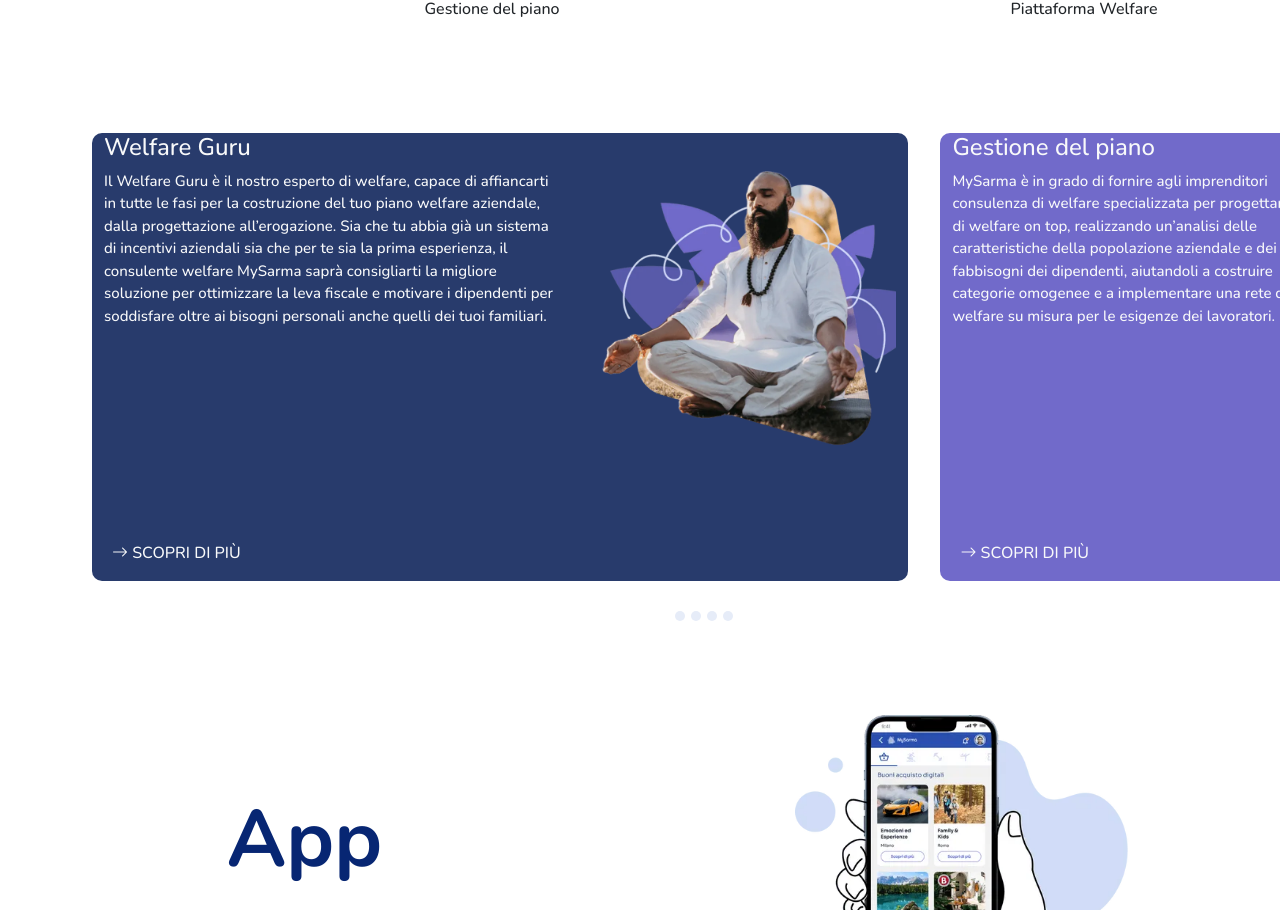
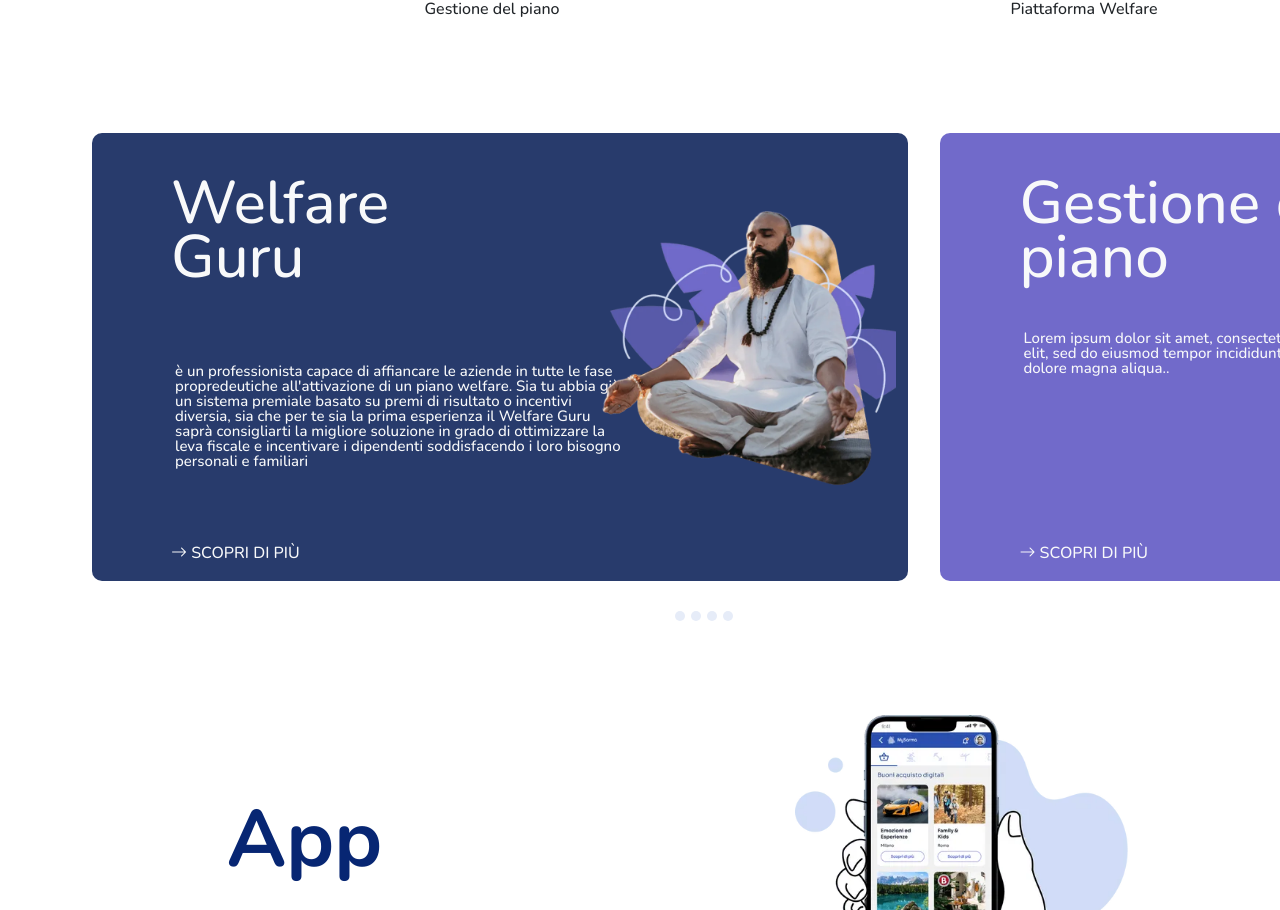
Before and after one commit to Cosimo-Lapace/OmninextTest, an Angular app: page / in a window 1280 px wide. Shown: the part 1318-2228 px from the top of the page. Built offline with nearby package versions, Linux system fonts and the light colour scheme.

Commit message:
carousel

```diff
--- a/src/app/carousel/carousel.component.css
+++ b/src/app/carousel/carousel.component.css
@@ -3,7 +3,54 @@
   overflow: hidden;
   text-align: center;
 }
+h4{
+  Font-style: Bold;
+  Font-size: 60px;
+  Line-height: 88px;
+  Line-height: 90%;
+  margin-top: 43px !important;
+  margin-left: 67px;
+  margin-bottom: 12px;
+  padding: 0px;
+}
 
+.h4slide1{
+  width: 289px;
+  height: 176px;
+}
+.h4slide2{
+  width: 500px;
+  height: 143px;
+}
+.h4slide3{
+  width: 450px;
+  height: 143px;
+}
+.h4slide4{
+  width: 450px;
+height: 143px;
+}
+p{
+  width: 446px !important;
+  height: 238px !important;
+  margin-left: 71px;
+  margin-top: 0px;
+  font-style: normal;
+Font-size: 16px;
+Line-height: 100%;
+}
+.pslide2{
+  width: 360.5px !important;
+height: 69.75px !important;
+}
+.pslide3,.pslide4{
+  width: 300.5px !important;
+  height: 69.75px !important;
+}
+
+span{
+  padding-left: 59px;
+}
 .slides {
   width: 100%;
   display: flex;
@@ -113,9 +160,25 @@
 .slide-4 {
   background-color: rgba(41, 152, 130, 1);
 }
-@media screen and (max-width: 1026px) {
+@media screen and (max-width: 1330px) {
 .pwelfarefringe{
   font-size: 14px !important;
+}
+.imgsize1{
+  margin-top: 40px;
+  width: 450px;
+}
+.imgsize2{
+  margin-top: 40px;
+  width: 490px;
+}
+.imgsize3{
+  margin-top: 55px;
+  width: 400px;
+}
+.imgsize4{
+  width: 520px;
+  margin-top: 35px;
 }
 
 
--- a/src/app/carousel/carousel.component.html
+++ b/src/app/carousel/carousel.component.html
@@ -4,13 +4,8 @@
       <div class="row d-flex align-items-start slides-item slide-1 " id="slide-1" aria-label="slide 1 of 4"
           tabindex="0">
           <div class="col-sm-7 text-light slide-text text-start">
-              <h4 style="padding-right: 8rem;">Welfare Guru</h4>
-              <p>Il Welfare Guru è il nostro esperto di welfare, capace di affiancarti in tutte le fasi per la
-                  costruzione del tuo piano welfare aziendale, dalla progettazione all’erogazione. Sia che tu
-                  abbia già un sistema di incentivi aziendali sia che per te sia la prima esperienza, il
-                  consulente welfare MySarma saprà consigliarti la migliore soluzione per ottimizzare la leva
-                  fiscale e motivare i dipendenti per soddisfare oltre ai bisogni personali anche quelli dei tuoi
-                  familiari.</p>
+              <h4 class="h4slide1">Welfare Guru</h4>
+              <p>è un professionista capace di affiancare le aziende in tutte le fase propredeutiche all'attivazione di un piano welfare. Sia tu abbia già un sistema premiale basato su premi di risultato o incentivi diversia, sia che per te sia la prima esperienza il Welfare Guru saprà consigliarti la migliore soluzione in grado di ottimizzare la leva fiscale e incentivare i dipendenti soddisfacendo i loro bisogno personali e familiari</p>
               <span><i class="bi bi-arrow-right"></i> SCOPRI DI PIÙ</span>
           </div>
           <div class="col-sm-5">
@@ -20,8 +15,8 @@
       <div class="row d-flex align-items-start slides-item slide-2 " id="slide-2" aria-label="slide 2 of 4"
           tabindex="0">
           <div class="col-sm-6 text-light slide-text text-start">
-              <h4>Gestione del piano</h4>
-              <p>MySarma è in grado di fornire agli imprenditori consulenza di welfare specializzata per progettare piani di welfare on top, realizzando un’analisi delle caratteristiche della popolazione aziendale e dei fabbisogni dei dipendenti, aiutandoli a costruire categorie omogenee e a implementare una rete di servizi welfare su misura per le esigenze dei lavoratori.</p>
+              <h4 class="h4slide2">Gestione del piano</h4>
+              <p class="pslide2">Lorem ipsum dolor sit amet, consectetur adipiscing elit, sed do eiusmod tempor incididunt ut labore et dolore magna aliqua..</p>
               <span><i class="bi bi-arrow-right"></i> SCOPRI DI PIÙ</span>
           </div>
           <div class="col-sm-6">
@@ -31,8 +26,8 @@
       <div class="row d-flex align-items-start slides-item slide-3" id="slide-3" aria-label="slide 3 of 4"
           tabindex="0">
           <div class="col-sm-7 text-light slide-text text-start">
-              <h4>Soluzioni welfare esclusive</h4>
-              <p class="pwelfarefringe">Proponiamo alle PMI un’ampia gamma di fornitori di beni e servizi welfare già presenti in piattaforma, con la massima libertà di scegliere e aggiungere fornitori locali o partner di fiducia presso cui i dipendenti possono spendere il loro credito welfare. Nessun costo fisso per l’attivazione e nessun problema finanziario, perché costruiamo piani personalizzati rendendo non necessario il versamento in anticipo dell’intera somma del tuo piano welfare aziendale.</p>
+              <h4 class="h4slide3">Servizi originali ed esclusivi</h4>
+              <p class="pwelfarefringe pslide3">Lorem ipsum dolor sit amet, consectetur adipiscing elit, sed do eiusmod tempor incididunt ut labore et dolore magna aliqua.</p>
               <span><i class="bi bi-arrow-right"></i> SCOPRI DI PIÙ</span>
           </div>
           <div class="col-sm-5">
@@ -42,8 +37,8 @@
       <div class="row d-flex align-items-start slides-item slide-4" id="slide-4" aria-label="slide 4 of 4"
           tabindex="0">
           <div class="col-sm-6 text-light slide-text text-start">
-              <h4>Piattaforma web dedicata</h4>
-              <p>Sulla nostra piattaforma dedicata potrai gestire in autonomia il tuo piano di benefit aziendale accessibile con ogni dispositivo digitale (smartphone, tablet o computer). Il portale di welfare online MySarma è disponibile tramite connessione internet e supporta il tuo team nella gestione operativa.</p>
+              <h4 class="h4slide4">Piattaforma web dedicata</h4>
+              <p class="pslide4">Lorem ipsum dolor sit amet, consectetur adipiscing elit, sed do eiusmod tempor incididunt ut labore et dolore magna aliqua.</p>
               <span><i class="bi bi-arrow-right"></i> SCOPRI DI PIÙ</span>
           </div>
           <div class="col-sm-6">
--- a/src/index.html
+++ b/src/index.html
@@ -9,5 +9,6 @@
 </head>
 <body>
   <app-root></app-root>
+  <script src="https://cdn.jsdelivr.net/npm/bootstrap@5.3.0/dist/js/bootstrap.bundle.min.js" integrity="sha384-geWF76RCwLtnZ8qwWowPQNguL3RmwHVBC9FhGdlKrxdiJJigb/j/68SIy3Te4Bkz" crossorigin="anonymous"></script>
 </body>
 </html>
```
